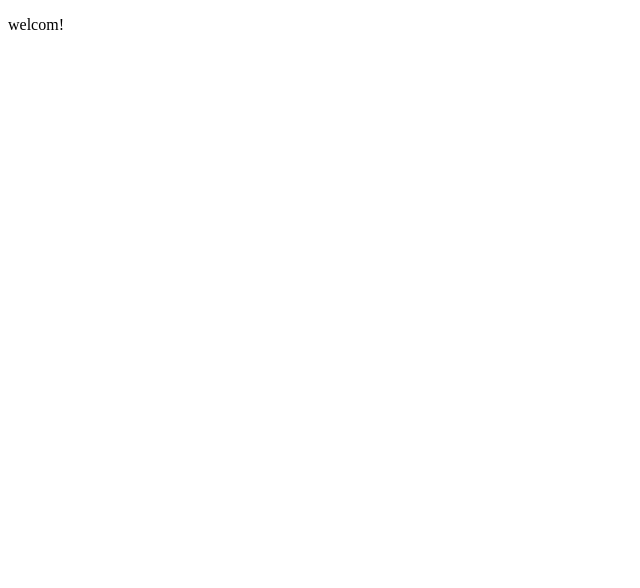
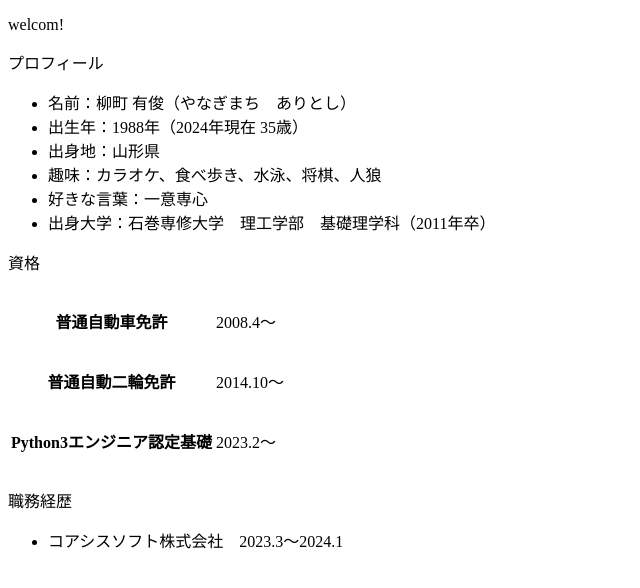
Before and after one commit to nagiarr/portfolio, a plain HTML site: page <!DOCTYPE html>.html in a window 1280 px wide. Shown: the whole page, without its empty margins (0-640 px from the left). Drawn offline with Linux system fonts and the light colour scheme.

Commit message:
Update <!DOCTYPE html>.html
2024.01.21(Sun)
githubのHPを更新

```diff
--- a/<!DOCTYPE html>.html
+++ b/<!DOCTYPE html>.html
@@ -1,4 +1,42 @@
 <!DOCTYPE html>
+<html>
+<head>
+</head>
 <body>
     <p>welcom!</p>
+
+    <p>プロフィール</p>
+    <ul>
+        <li>名前：柳町 有俊（やなぎまち　ありとし）</li>
+        <li>出生年：1988年（2024年現在 35歳）</li>
+        <li>出身地：山形県</li>
+        <li>趣味：カラオケ、食べ歩き、水泳、将棋、人狼</li>
+        <li>好きな言葉：一意専心</li>
+        <li>出身大学：石巻専修大学　理工学部　基礎理学科（2011年卒）</li>
+    </ul>
+
+    <p>資格</p>
+    <table>
+        <tr>
+            <th><p>普通自動車免許</p></th>
+            <td>2008.4〜</td>
+        </th>
+
+        <tr>
+            <th><p>普通自動二輪免許</p></th>
+            <td>2014.10〜</td>
+        </tr>
+
+        <tr>
+            <th><p>Python3エンジニア認定基礎</p></th>
+            <td>2023.2〜</td>
+        </tr>
+
+    </table>
+
+    <p>職務経歴</p>
+    <ul>
+        <li>コアシスソフト株式会社　2023.3〜2024.1</li>
+    </ul>
 </body>
+</html>
```
